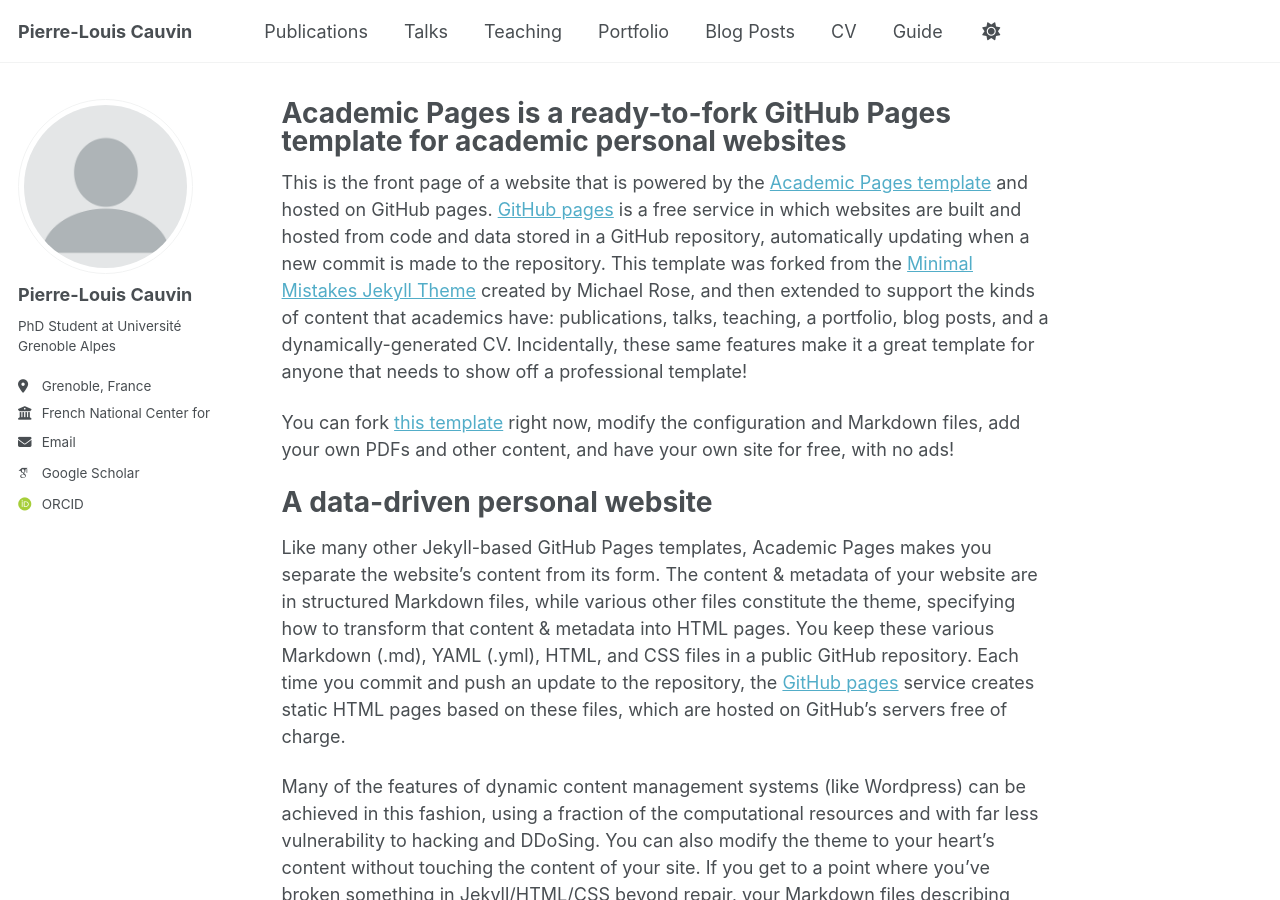
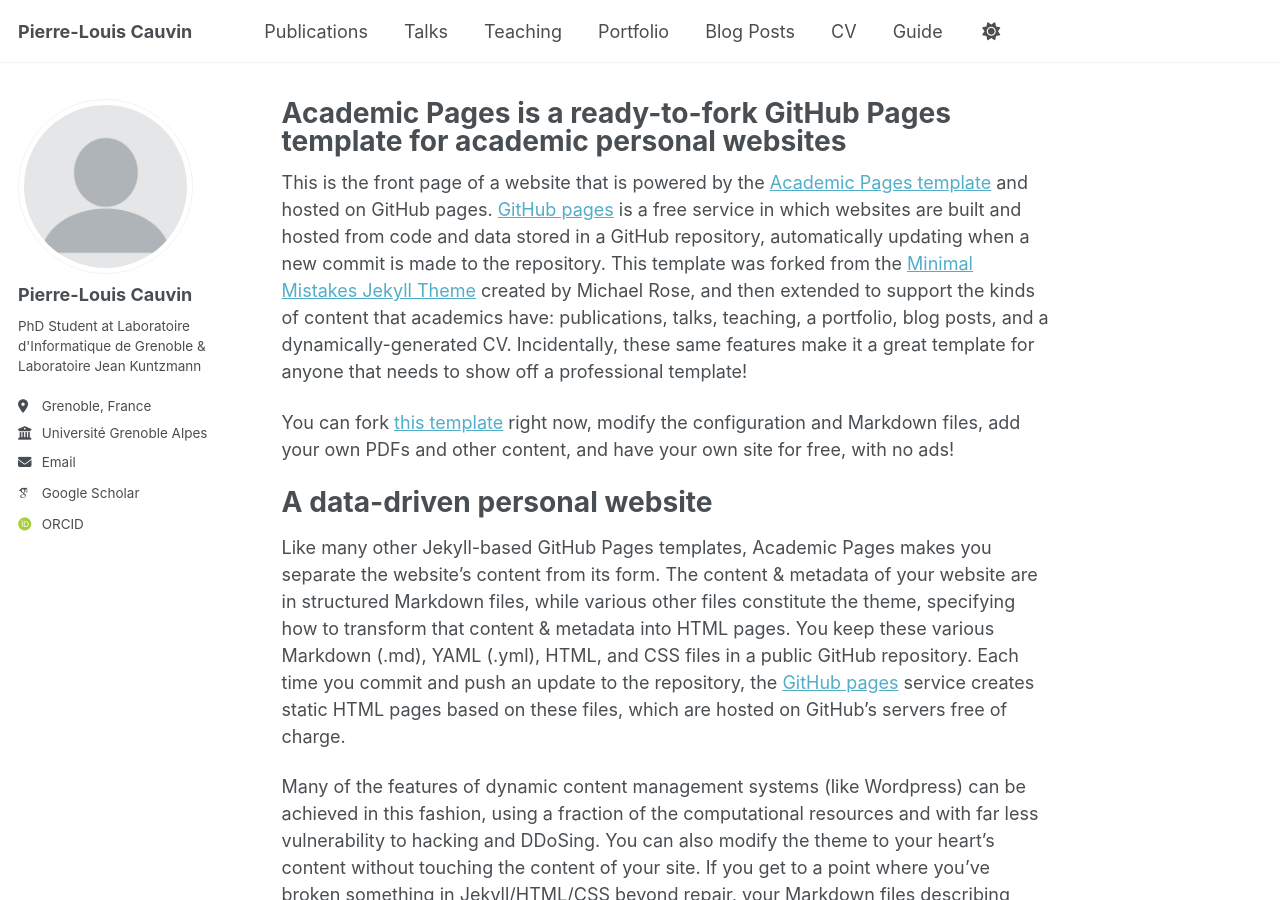
Before and after one commit to PLCauvin/PLCauvin.github.io, a Jekyll site: the page built from _pages/about.md, in a window 1280 px wide and 900 px high. Built offline with Jekyll 4.4.1, drawn with Linux system fonts in a browser that asks for light colours; some web fonts are replaced; a script that is not in the unit is left out.

Commit message:
Update bio and employer information in config

```diff
--- a/_config.yml
+++ b/_config.yml
@@ -26,9 +26,9 @@ author:
   avatar           : "profile.png"
   name             : "Pierre-Louis Cauvin"
   pronouns         : # example: "she/her"
-  bio              : "PhD Student at Université Grenoble Alpes"
+  bio              : "PhD Student at Laboratoire d'Informatique de Grenoble & Laboratoire Jean Kuntzmann"
   location         : "Grenoble, France"
-  employer         : "French National Center for Scientific Research (CNRS)"
+  employer         : "Université Grenoble Alpes"
   uri              : # URL
   email            : "pierre-louis.cauvin@univ-grenoble-alpes.fr"
 
```
